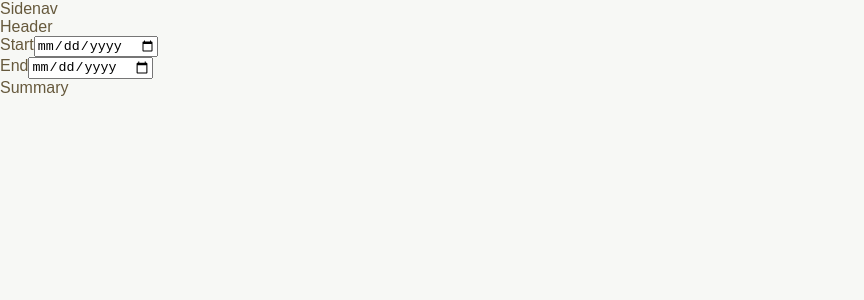
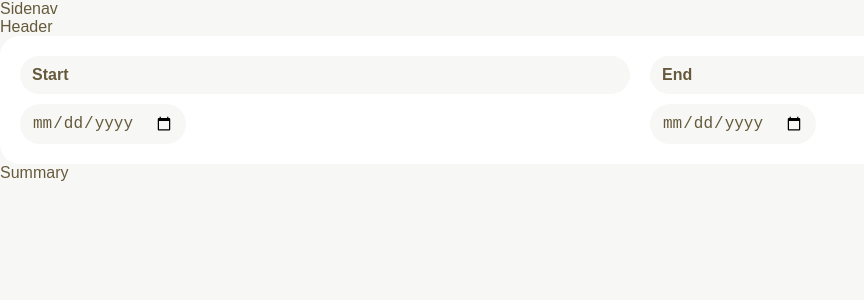
Before and after one commit to StefanyVasc/fintech, a React (Vite) app: page / in a window 1280 px wide. Shown: the top 300 px of the page, without its empty margins (0-864 px from the left). Built offline with nearby package versions, Linux system fonts and the light colour scheme; no server answers.

Commit message:
chore: use css properties at input files

```diff
--- a/src/components/input/dateInput.tsx
+++ b/src/components/input/dateInput.tsx
@@ -1,4 +1,6 @@
 import { ComponentProps } from 'react'
+
+import * as S from './styles'
 
 type DateInputProps = ComponentProps<'input'> & {
   label: 'Start' | 'End'
@@ -7,8 +9,16 @@ type DateInputProps = ComponentProps<'input'> & {
 export function DateInput({ label, ...props }: DateInputProps) {
   return (
     <div>
-      <label htmlFor={label}>{label}</label>
-      <input type="date" name={label} id={label} {...props} />
+      <label style={S.labelStyle} htmlFor={label}>
+        {label}
+      </label>
+      <input
+        style={S.inputStyle}
+        type="date"
+        name={label}
+        id={label}
+        {...props}
+      />
     </div>
   )
 }
--- a/src/components/input/dateRange.tsx
+++ b/src/components/input/dateRange.tsx
@@ -7,7 +7,7 @@ export function DateRange() {
   const [end, setEnd] = useState('')
 
   return (
-    <form onSubmit={(e) => e.preventDefault()}>
+    <form className="box flex" onSubmit={(e) => e.preventDefault()}>
       <DateInput
         label="Start"
         value={start}
--- /dev/null
+++ b/src/components/input/styles.ts
@@ -0,0 +1,24 @@
+import { CSSProperties } from 'react'
+
+const generalStyle: CSSProperties = {
+  fontSize: '1rem',
+  color: 'var(--coffee)',
+  padding: 'var(--gap-s) .75rem',
+  backgroundColor: 'var(--beige)',
+  borderRadius: 'var(--gap)',
+}
+
+const labelStyle: CSSProperties = {
+  display: 'block',
+  marginBottom: 'var(--gap-s)',
+  fontWeight: '600',
+  ...generalStyle,
+}
+
+const inputStyle: CSSProperties = {
+  border: 'none',
+  fontFamily: 'monospace',
+  ...generalStyle,
+}
+
+export { inputStyle, labelStyle }
```
